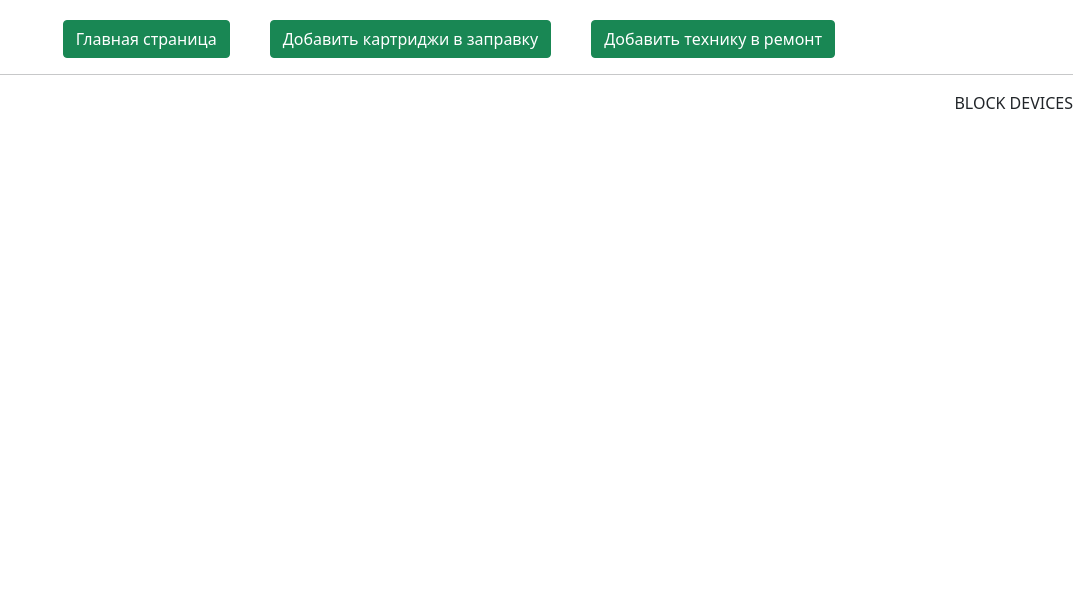
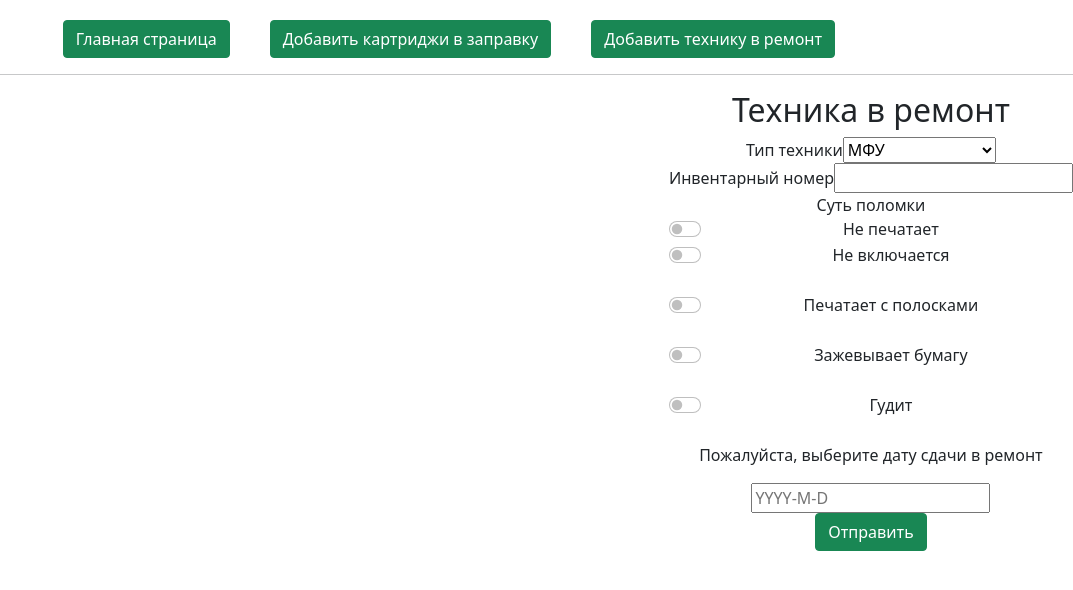
Before and after one commit to achabalov/cartridges, a React (Create React App) app: page / in a window 1280 px wide. Shown: the top 590 px of the page, without its empty margins (207-1280 px from the left). Built offline with nearby package versions, Linux system fonts and the light colour scheme.

Commit message:
add component FormDevices

```diff
--- a/package.json
+++ b/package.json
@@ -9,6 +9,7 @@
     "axios": "^0.21.1",
     "node-sass": "^4.14.1",
     "react": "^17.0.2",
+    "react-day-picker": "^7.4.10",
     "react-dom": "^17.0.2",
     "react-redux": "^7.2.4",
     "react-router-dom": "^5.2.0",
--- /dev/null
+++ b/src/components/DayPickerInput/DayPickerInput.js
@@ -0,0 +1,44 @@
+import React, { useState } from 'react';
+import DayPickerInput from 'react-day-picker/DayPickerInput';
+import 'react-day-picker/lib/style.css';
+import { useSelector } from 'react-redux';
+
+export default function MyForm({timeState, setTimeState})  {
+  const devices = useSelector(state => state.equipment.devices)
+
+  if(timeState.selectedDay) {
+      console.log(timeState.selectedDay.toLocaleDateString());
+  }
+
+  const handleDayChange= (selectedDay, modifiers, dayPickerInput) => {
+    const input = dayPickerInput.getInput();
+    setTimeState({
+      selectedDay,
+      isEmpty: !input.value.trim(),
+      isDisabled: modifiers.disabled === true,
+    });
+  }
+
+    return (
+      <div>
+        <p>
+          {timeState.isEmpty && 'Пожалуйста, выберите дату сдачи в ремонт'}
+          {!timeState.isEmpty && !timeState.selectedDay && 'This day is invalid'}
+          {timeState.selectedDay && timeState.isDisabled && 'This day is disabled'}
+          {timeState.selectedDay &&
+            !timeState.isDisabled &&
+            `You chose ${timeState.selectedDay.toLocaleDateString()}`}
+        </p>
+        <DayPickerInput
+          value={timeState.selectedDay}
+          onDayChange={handleDayChange}
+          dayPickerProps={{
+            selectedDays: timeState.selectedDay,
+            disabledDays: {
+              daysOfWeek: [0, 6],
+            },
+          }}
+        />
+      </div>
+    );
+  }
--- a/src/components/Devices/FormDevices.js
+++ b/src/components/Devices/FormDevices.js
@@ -0,0 +1,113 @@
+import React, { useState } from "react";
+// import DayPicker from 'react-day-picker';
+// import DayPickerInput from 'react-day-picker/DayPickerInput';
+
+// import 'react-day-picker/lib/style.css';
+import { useDispatch, useSelector } from "react-redux";
+import { ADD_DEVICES } from "../../redux/types";
+import MyForm from "../DayPickerInput/DayPickerInput";
+
+export default function FormDevices() {
+  const devices = useSelector(state => state.equipment.devices)
+  const dispatch = useDispatch('');
+  const [typeDevices, setTypeDevices] = useState('');
+  const [inventoryNumber, setInventoryNumbver] = useState('')
+  const [breakingType, setBreakingType] = useState('');
+  const [timeState, setTimeState] = useState({
+    selectedDay: undefined,
+    isEmpty: true,
+    isDisabled: false,
+  })
+
+  function onAddInventoryNumber(event){
+    setInventoryNumbver(event.target.value);
+  }
+
+
+
+  function onChangeHandler() {
+    const newDevices = {
+      typeDevices,
+      inventoryNumber,
+      breakingType
+    }
+    dispatch({type: ADD_DEVICES, payload: newDevices})
+  }
+  console.log(timeState);
+
+  return (
+    <>
+      <h2>Техника в ремонт</h2>
+      <form onSubmit={onChangeHandler}>
+        <label>Тип техники</label>
+        <select onChange={(event)=> setTypeDevices(event.target.value)}>
+          <option value={'MFU'}>МФУ</option>
+          <option value={'printer'}>Принтер</option>
+          <option value={'scaner'}>Сканер</option>
+          <option value={'systemUnit'}>Системный блок</option>
+          <option value={'monitor'}>Монитор</option>
+        </select>
+        <br />
+        <label>Инвентарный номер</label>
+        <input
+        value={inventoryNumber}
+        onChange={(event) => onAddInventoryNumber(event)}
+        />
+        <br />
+        <label>Суть поломки</label>
+        <div className="form-check form-switch">
+          <input
+            className="form-check-input"
+            type="checkbox"
+            id="flexSwitchCheckDefault"
+          />
+          <label className="form-check-label" htmlFor="flexSwitchCheckDefault">
+            Не печатает
+          </label>
+          </div>
+          <div className="form-check form-switch">
+          <input
+            className="form-check-input"
+            type="checkbox"
+            id="flexSwitchCheckDefault"
+          />
+          <label className="form-check-label" htmlFor="flexSwitchCheckDefault">
+            Не включается
+          </label>
+          <div className="form-check form-switch"></div>
+          <input
+            className="form-check-input"
+            type="checkbox"
+            id="flexSwitchCheckDefault"
+          />
+          <label className="form-check-label" htmlFor="flexSwitchCheckDefault">
+            Печатает с полосками
+          </label>
+          <div className="form-check form-switch"></div>
+          <input
+            className="form-check-input"
+            type="checkbox"
+            id="flexSwitchCheckDefault"
+          />
+          <label className="form-check-label" htmlFor="flexSwitchCheckDefault">
+            Зажевывает бумагу
+          </label>
+          <div className="form-check form-switch"></div>
+          <input
+            className="form-check-input"
+            type="checkbox"
+            id="flexSwitchCheckDefault"
+          />
+          <label className="form-check-label" htmlFor="flexSwitchCheckDefault">
+            Гудит
+          </label>
+        </div>
+
+        <label></label>
+
+        <MyForm timeState={timeState} setTimeState={setTimeState}/>
+        <button type='submit' className='btn btn-success'>Отправить</button>
+      </form>
+    </>
+  );
+}
--- a/src/components/Equipment/Equipment.js
+++ b/src/components/Equipment/Equipment.js
@@ -1,6 +1,7 @@
 import React from 'react';
 import Cartridges from '../Cartridges/Cartridges';
 import Devices from '../Devices/Devices';
+import FormDevices from '../Devices/FormDevices';
 import './Equipment.scss';
 
 export default function Equipment() {
@@ -11,7 +12,7 @@ export default function Equipment() {
                 <Cartridges />
             </div>
             <div className='Devices'>
-                <Devices />
+                <FormDevices />
             </div>
         </div>
     )
--- a/src/redux/types.js
+++ b/src/redux/types.js
@@ -1,3 +1,4 @@
 export const NEW_TYPES_CARTRIDGE = 'CARTRIDGE/NEW_TYPES_CARTRIDGE'
 export const ADD_NEW_CARTRIDGE = 'CARTRIDGE/ADD_NEW_CARTRIDGE'
 export const REMOVE_CARTRIDGE = 'CARTRIDGE/REMOVE_CARTRIDGE'
+export const ADD_DEVICES = 'DEVICES/ADD_NEW_DEVICES';
```
Also changed, not shown: 1 other file (tests, documents, lock files or other folders).
